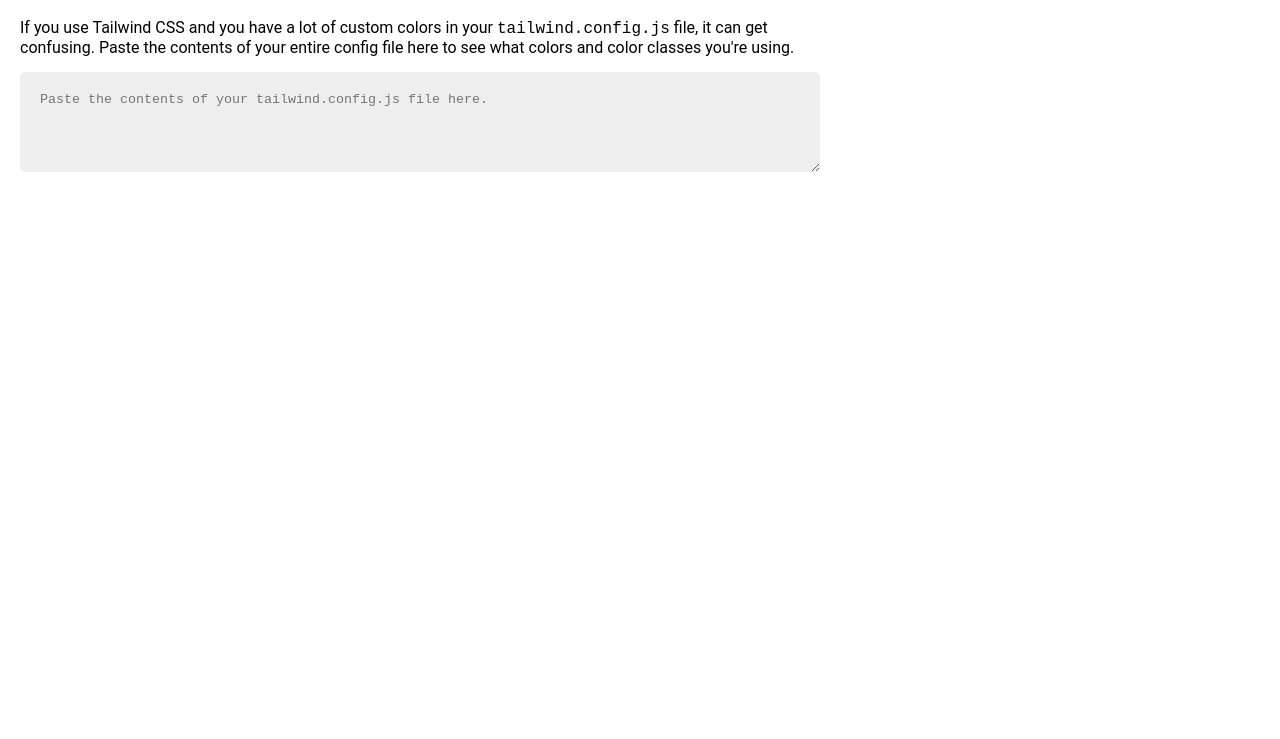
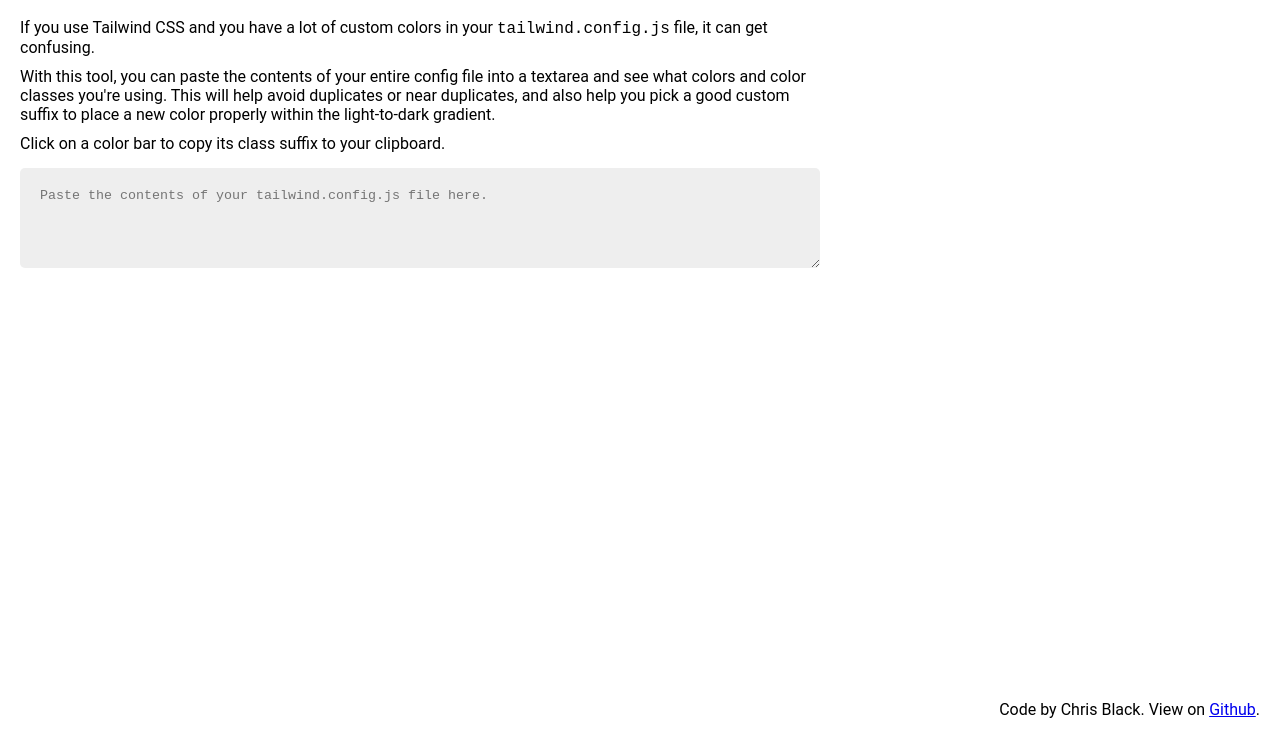
Before and after one commit to thischrisblack/tailwind-config-spectrum, a website built with webpack: page docs/index.html in a window 1280 px wide. Shown: the part 61-800 px from the top of the page. Built offline with nearby package versions, Linux system fonts and the light colour scheme.

Commit message:
Added credit link.

```diff
--- a/docs/index.html
+++ b/docs/index.html
@@ -1 +1 @@
-<!doctype html> <html lang=en> <head> <meta charset=UTF-8 /> <meta name=viewport content="width=device-width,initial-scale=1"/> <title> Tailwind Config Color Spectrum </title> <link href="main.css" rel="stylesheet"></head> <body> <div class=container> <h1> Tailwind Config Color Spectrum </h1> <div id=input-area> <p> If you use Tailwind CSS and you have a lot of custom colors in your <code>tailwind.config.js</code> file, it can get confusing. Paste the contents of your entire config file here to see what colors and color classes you're using. </p> <textarea id=config-input placeholder="Paste the contents of your tailwind.config.js file here."></textarea> <div id=not-valid class=hidden> That input is not recognized. </div> </div> <div id=color-container class=hidden> <p>Click on a color to copy its class suffix.</p> </div> </div> <script type="text/javascript" src="main.js"></script></body> </html>
+<!doctype html> <html lang=en> <head> <meta charset=UTF-8 /> <meta name=viewport content="width=device-width,initial-scale=1"/> <title> Tailwind Config Color Spectrum </title> <link href="main.css" rel="stylesheet"></head> <body> <div class=container> <h1> Tailwind Config Color Spectrum </h1> <div id=input-area> <p> If you use Tailwind CSS and you have a lot of custom colors in your <code>tailwind.config.js</code> file, it can get confusing. </p> <p> With this tool, you can paste the contents of your entire config file into a textarea and see what colors and color classes you're using. This will help avoid duplicates or near duplicates, and also help you pick a good custom suffix to place a new color properly within the light-to-dark gradient. </p> <p> Click on a color bar to copy its class suffix to your clipboard. </p> <textarea id=config-input placeholder="Paste the contents of your tailwind.config.js file here."></textarea> <div id=not-valid class=hidden> That input is not recognized. </div> </div> <div id=color-container class=hidden> <p> Click on a color to copy its class suffix to the clipboard. </p> </div> </div> <div class=credit> Code by Chris Black. View on <a href=https://github.com/thischrisblack/tailwind-config-spectrum>Github</a>. </div> <script type="text/javascript" src="main.js"></script></body> </html>
--- a/docs/main.css
+++ b/docs/main.css
@@ -18,12 +18,17 @@
 html {
     box-sizing: border-box;
     font-size: 62.5%;
+    position: relative;
 }
 
 body {
     padding: 1rem;
     font-size: var(--main-font-size);
     font-family: "Roboto", sans-serif;
+}
+
+p {
+    padding: 0.5rem 0;
 }
 
 h1 {
@@ -87,3 +92,9 @@
 .hidden {
     display: none;
 }
+
+.credit {
+    position: fixed;
+    bottom: 2rem;
+    right: 2rem;
+}
--- a/src/styles.css
+++ b/src/styles.css
@@ -18,6 +18,7 @@
 html {
     box-sizing: border-box;
     font-size: 62.5%;
+    position: relative;
 }
 
 body {
@@ -91,3 +92,9 @@
 .hidden {
     display: none;
 }
+
+.credit {
+    position: fixed;
+    bottom: 2rem;
+    right: 2rem;
+}
```
Also changed, not shown: docs/main.js (+1 -1 lines), src/index.html (+6 -0 lines).
